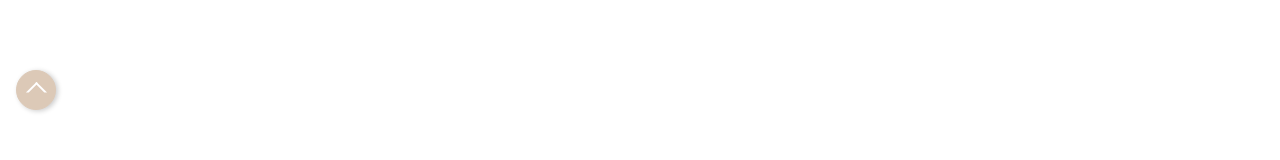
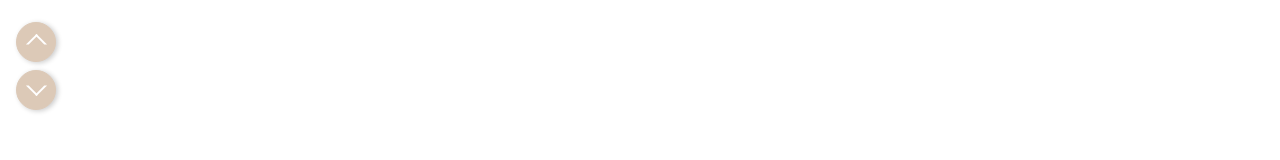
Before and after one commit to tetsu-hira/2set, a React (Create React App) app: page / in a window 1280 px wide. Shown: the part 674-834 px from the top of the page. Built offline with nearby package versions, Linux system fonts and the light colour scheme.

Commit message:
レスポンシブ対応12/7

```diff
--- a/public/css/style.css
+++ b/public/css/style.css
@@ -399,6 +399,7 @@ button {
   .ProcessContainer .ProcessMain {
     display: block;
     min-width: 320px;
+    height: auto;
   }
 }
 .ProcessContainer .ProcessMain .ProcessList {
@@ -455,7 +456,7 @@ button {
   position: fixed;
   font-size: 2rem;
   display: block;
-  bottom: 1rem;
+  bottom: 4rem;
   left: 1rem;
   background-color: #dcc9b7;
   width: 40px;
@@ -489,6 +490,44 @@ button {
   color: #dcc9b7;
   transition: all 0.3s ease;
 }
+.ProcessContainer .ProcessMain .ProcessList .downButton {
+  position: fixed;
+  font-size: 2rem;
+  display: block;
+  bottom: 1rem;
+  left: 1rem;
+  background-color: #dcc9b7;
+  width: 40px;
+  height: 40px;
+  z-index: 999;
+  text-align: center;
+  color: #fff;
+  border: 1px solid #dcc9b7;
+  box-shadow: 2px 1px 5px 0 rgba(0, 0, 0, 0.2);
+  border-radius: 50%;
+}
+.ProcessContainer .ProcessMain .ProcessList .downButton:after {
+  content: "";
+  width: 11px;
+  height: 11px;
+  border: 2px solid;
+  border-color: #fff #fff transparent transparent;
+  transform: rotate(135deg);
+  position: relative;
+  display: inline-block;
+  top: -16px;
+}
+.ProcessContainer .ProcessMain .ProcessList .downButton:hover {
+  background-color: #ffffff;
+  color: #dcc9b7;
+  cursor: pointer;
+  transition: all 0.3s ease;
+}
+.ProcessContainer .ProcessMain .ProcessList .downButton:hover::after {
+  border-color: #dcc9b7 #dcc9b7 transparent transparent;
+  color: #dcc9b7;
+  transition: all 0.3s ease;
+}
 .ProcessContainer .ProcessMain .Result {
   min-width: 836px;
   max-height: 100vh;
@@ -504,6 +543,7 @@ button {
     min-width: 320px;
     margin-left: 0;
     overflow: unset;
+    padding-bottom: 3em;
   }
 }
 .ProcessContainer .ProcessMain .Result .title {
--- a/sass/Page/Process.scss
+++ b/sass/Page/Process.scss
@@ -14,6 +14,7 @@
       @include mq() {
         display: block;
         min-width: 320px;
+        height: auto;
       }
       .ProcessList {
         max-width: 400px;
@@ -67,7 +68,7 @@
           position: fixed;
           font-size: 2rem;
           display: block;
-          bottom: 1rem;
+          bottom: 4rem;
           left: 1rem;
           background-color: $SecondaryColor;
           width: 40px;
@@ -102,6 +103,45 @@
             transition: all 0.3s ease;
           }
         }
+        .downButton {
+          position: fixed;
+          font-size: 2rem;
+          display: block;
+          bottom: 1rem;
+          left: 1rem;
+          background-color: $SecondaryColor;
+          width: 40px;
+          height: 40px;
+          z-index: 999;
+          text-align: center;
+          color: #fff;
+          border: 1px solid $SecondaryColor;
+          box-shadow: 2px 1px 5px 0 rgba(0, 0, 0, 20%);
+          border-radius: 50%;
+          &:after {
+            content: "";
+            width: 11px;
+            height: 11px;
+            border: 2px solid;
+            border-color: $WhiteColor $WhiteColor transparent transparent;
+            transform: rotate(135deg);
+            position: relative;
+            display: inline-block;
+            top: -16px;
+          }
+          &:hover {
+            background-color: #ffffff;
+            color: $SecondaryColor;
+            cursor: pointer;
+            transition: all 0.3s ease;
+          }
+          &:hover::after {
+            // background-color: $SecondaryColor;
+            border-color: $SecondaryColor $SecondaryColor transparent transparent;
+            color: $SecondaryColor;
+            transition: all 0.3s ease;
+          }
+        }
       }
       .Result {
         min-width: 836px;
@@ -116,6 +156,7 @@
           min-width: 320px;
           margin-left: 0;
           overflow: unset;
+          padding-bottom: 3em;
         }
         .title {
           margin: 0;
--- a/src/components/Process.tsx
+++ b/src/components/Process.tsx
@@ -375,6 +375,7 @@ const Process: React.FC = () => {
               </div>
             </div>
             <div className="upButton"  onClick={returnTop}></div>
+            <div className="downButton"  onClick={returnTop}></div>
           </div>
           <div className="Result">
             <h1 className="title">【試合内容】</h1>
```
